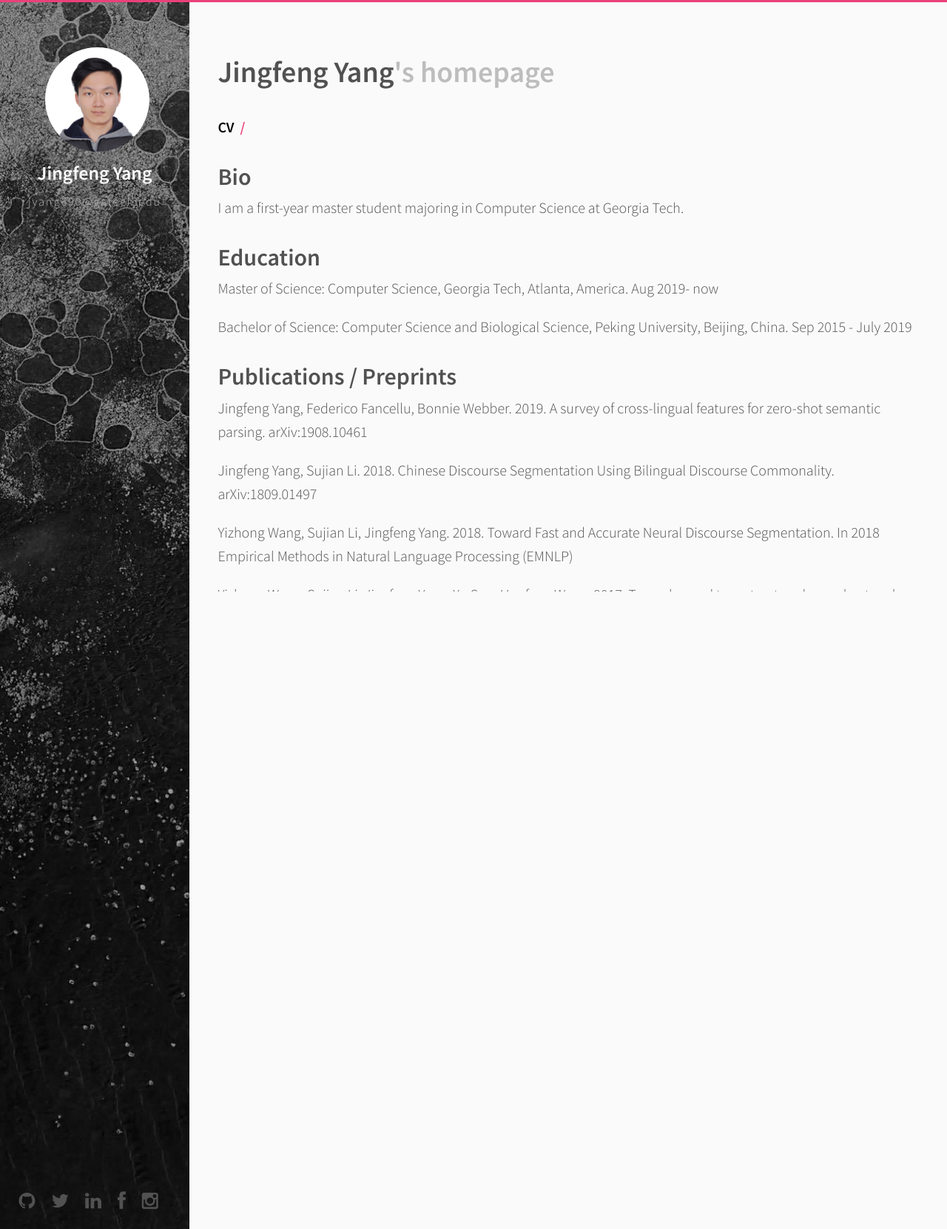
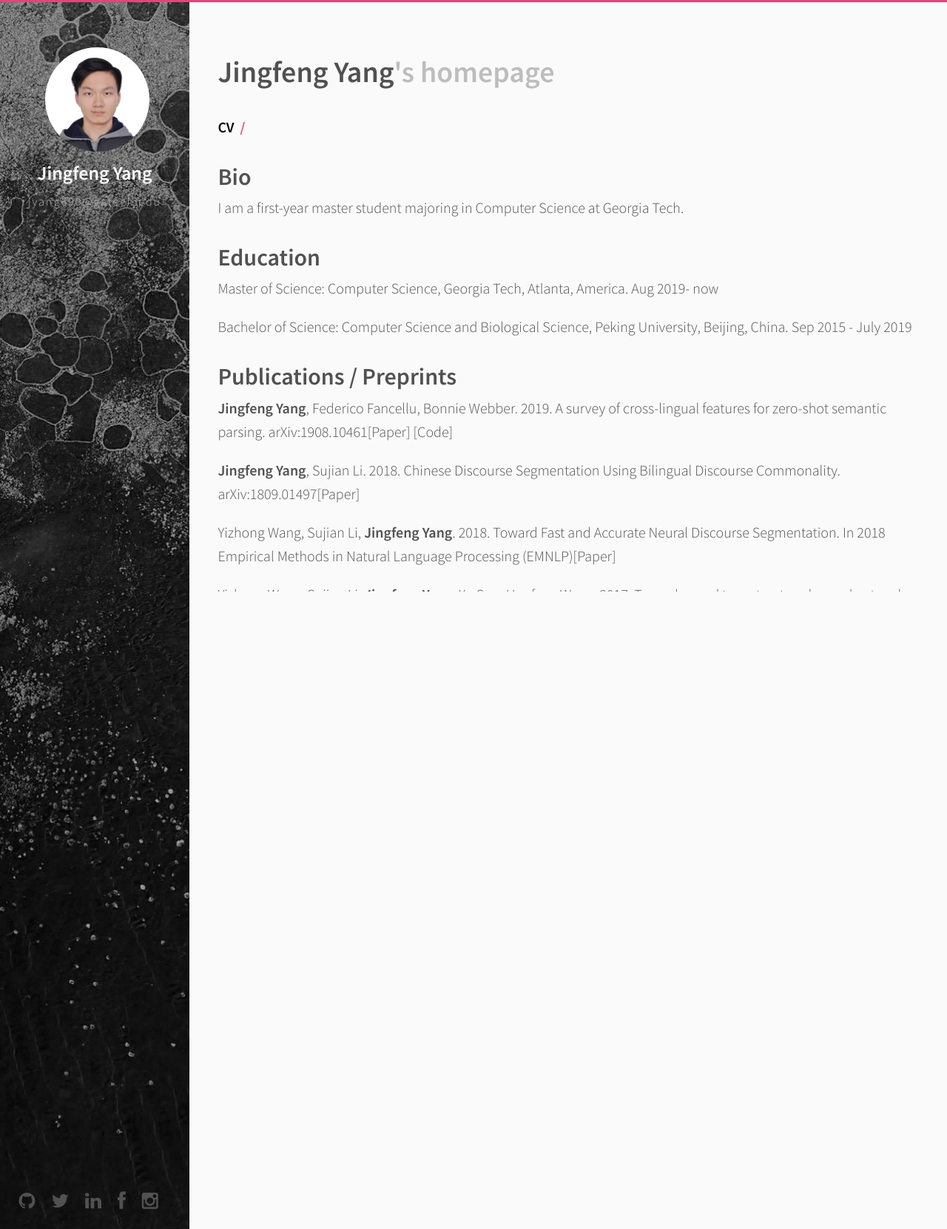
Before and after one commit to JingfengYang/JingfengYang.github.io, a Jekyll site: the page built from index.html, in a window 1280 px wide. Shown: the whole page at 74% size. Built offline with Jekyll 4.4.1, drawn with Linux system fonts in a browser that asks for light colours; the list of posts is cut into pages by our own code.

Commit message:
fix index

```diff
--- a/index.html
+++ b/index.html
@@ -29,11 +29,11 @@ layout: default
         <h2 class="post-title">
         Publications / Preprints
     	</h2>
-	<p><a href="https://arxiv.org/pdf/1908.10461.pdf">Jingfeng Yang, Federico Fancellu, Bonnie Webber. 2019. A survey of cross-lingual features for zero-shot semantic parsing. arXiv:1908.10461</a> </p>
-        <p><a href="https://arxiv.org/abs/1809.01497">Jingfeng Yang, Sujian Li. 2018. Chinese Discourse Segmentation Using Bilingual Discourse Commonality. arXiv:1809.01497</a> </p>
-	<p><a href="https://www.aclweb.org/anthology/D18-1116">Yizhong Wang, Sujian Li, Jingfeng Yang. 2018. Toward Fast and Accurate Neural Discourse Segmentation. In 2018 Empirical
-Methods in Natural Language Processing (EMNLP)</a><p>
-	<p><a href="https://arxiv.org/abs/1803.01165">Yizhong Wang, Sujian Li, Jingfeng Yang, Xu Sun, Houfeng Wang. 2017. Tag-enhanced tree-structured neural networks for implicit discourse relation classification. In The 8th International Joint Conference on Natural Language Processing(IJCNLP)</a></p>
+	<p><b>Jingfeng Yang</b>, Federico Fancellu, Bonnie Webber. 2019. A survey of cross-lingual features for zero-shot semantic parsing. arXiv:1908.10461<a href="https://arxiv.org/pdf/1908.10461.pdf">[Paper]</a> <a href="https://github.com/JingfengYang/SemanticParsingPMB">[Code]</a></p>
+        <p><b>Jingfeng Yang</b>, Sujian Li. 2018. Chinese Discourse Segmentation Using Bilingual Discourse Commonality. arXiv:1809.01497<a href="https://arxiv.org/abs/1809.01497">[Paper]</a> </p>
+	<p>Yizhong Wang, Sujian Li, <b>Jingfeng Yang</b>. 2018. Toward Fast and Accurate Neural Discourse Segmentation. In 2018 Empirical
+Methods in Natural Language Processing (EMNLP)<a href="https://www.aclweb.org/anthology/D18-1116">[Paper]</a><p>
+	<p>Yizhong Wang, Sujian Li, <b>Jingfeng Yang</b>, Xu Sun, Houfeng Wang. 2017. Tag-enhanced tree-structured neural networks for implicit discourse relation classification. In The 8th International Joint Conference on Natural Language Processing(IJCNLP)<a href="https://arxiv.org/abs/1803.01165">[Paper]</a></p>
     </div>
     <div class="post-list">
         <h2 class="post-title">
```
